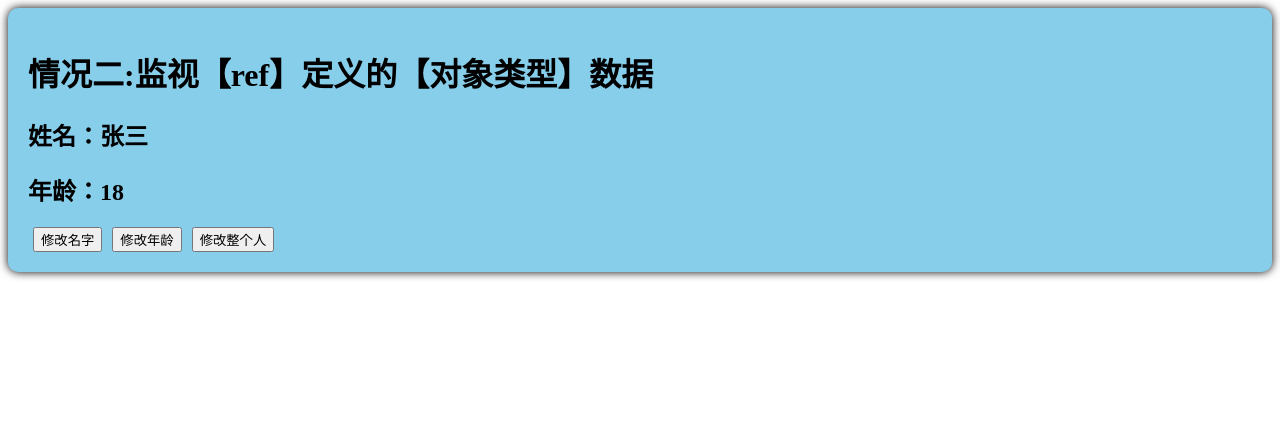
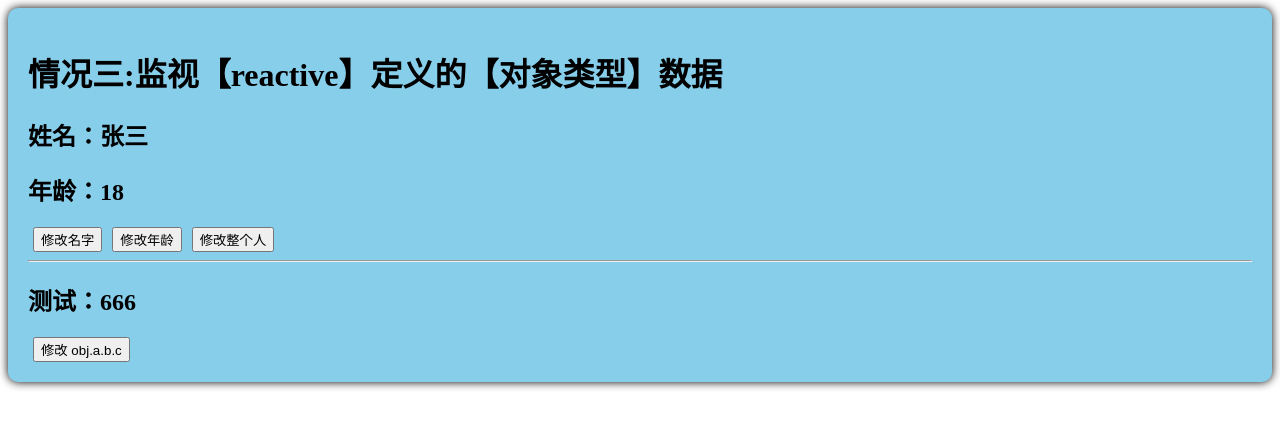
Before and after one commit to clang2you/vue3class, a Vue app: page / in a window 1280 px wide. Shown: the top 428 px of the page. Built offline with nearby package versions, Linux system fonts and the light colour scheme.

Commit message:
watch 情况三:监视【reactive】定义的【对象类型】数据

```diff
--- a/src/components/Person.vue
+++ b/src/components/Person.vue
@@ -1,39 +1,57 @@
 <template>
   <div class="person">
-    <h1>情况二:监视【ref】定义的【对象类型】数据</h1>
+    <h1>情况三:监视【reactive】定义的【对象类型】数据</h1>
     <h2>姓名：{{ person.name }}</h2>
     <h2>年龄：{{ person.age }}</h2>
     <button @click="changeName">修改名字</button>
     <button @click="changeAge">修改年龄</button>
     <button @click="changePerson">修改整个人</button>
+    <hr>
+    <h2>测试：{{ obj.a.b.c }}</h2>
+    <button @click="test">修改 obj.a.b.c</button>
   </div>
 </template>
 
 <script lang="ts" setup name="Person">
-  import { ref, watch } from 'vue'
+  import { reactive, watch } from 'vue'
   //data
-  let person = ref({
+  let person = reactive({
     name: '张三',
     age: 18
   })
+
+  let obj = reactive({
+    a: {
+      b: {
+        c: 666
+      }
+    }
+  })
   //methods
   function changeName() {
-    person.value.name += '~'
+    person.name += '~'
   }
   function changeAge() {
-    person.value.age += 1
+    person.age += 1
   }
   function changePerson() {
-    person.value = { name: '李四', age: 20 }
+    Object.assign(person, { name: '李四', age: 90 })
   }
+  function test() {
+    obj.a.b.c = 888
+  }
+
   /*
-  watch 的第一个参数是：被监视的数据
-  watch 的第二个参数是：监视的回调
-  watch 的第三个参数是：配置对象（deep，immediate....)
+  watch，情况三，监视【reactive】定义的【对象类型】数据，默认开启深度监视且无法关闭
+  官方文档：如果坚实的是一个 reactive 对象，底层就已经隐式的创建了深层监听
   */
-  watch(person, (newValue, oldValue)=>{
-    console.log('person发生变化', newValue, oldValue)
-  }, {deep:true, immediate: true})
+  watch(person, (newValue, oldValue) => {
+    console.log('person变化了', newValue, oldValue)
+  })
+
+  watch(obj, (newValue, oldValue) => {
+    console.log('obj发生变化了', newValue, oldValue)
+  },{deep: true})
 </script>
 
 <style scoped>
```
